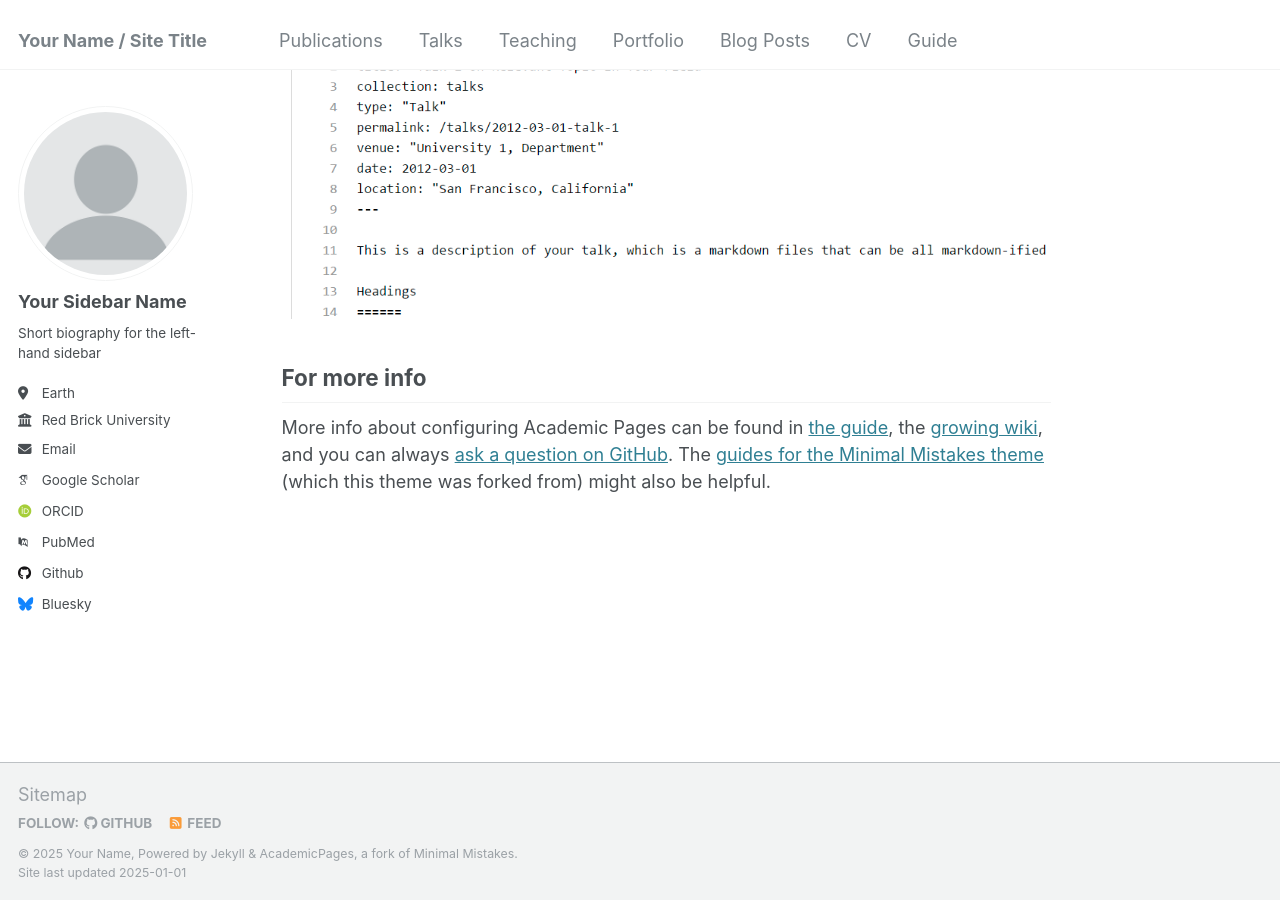
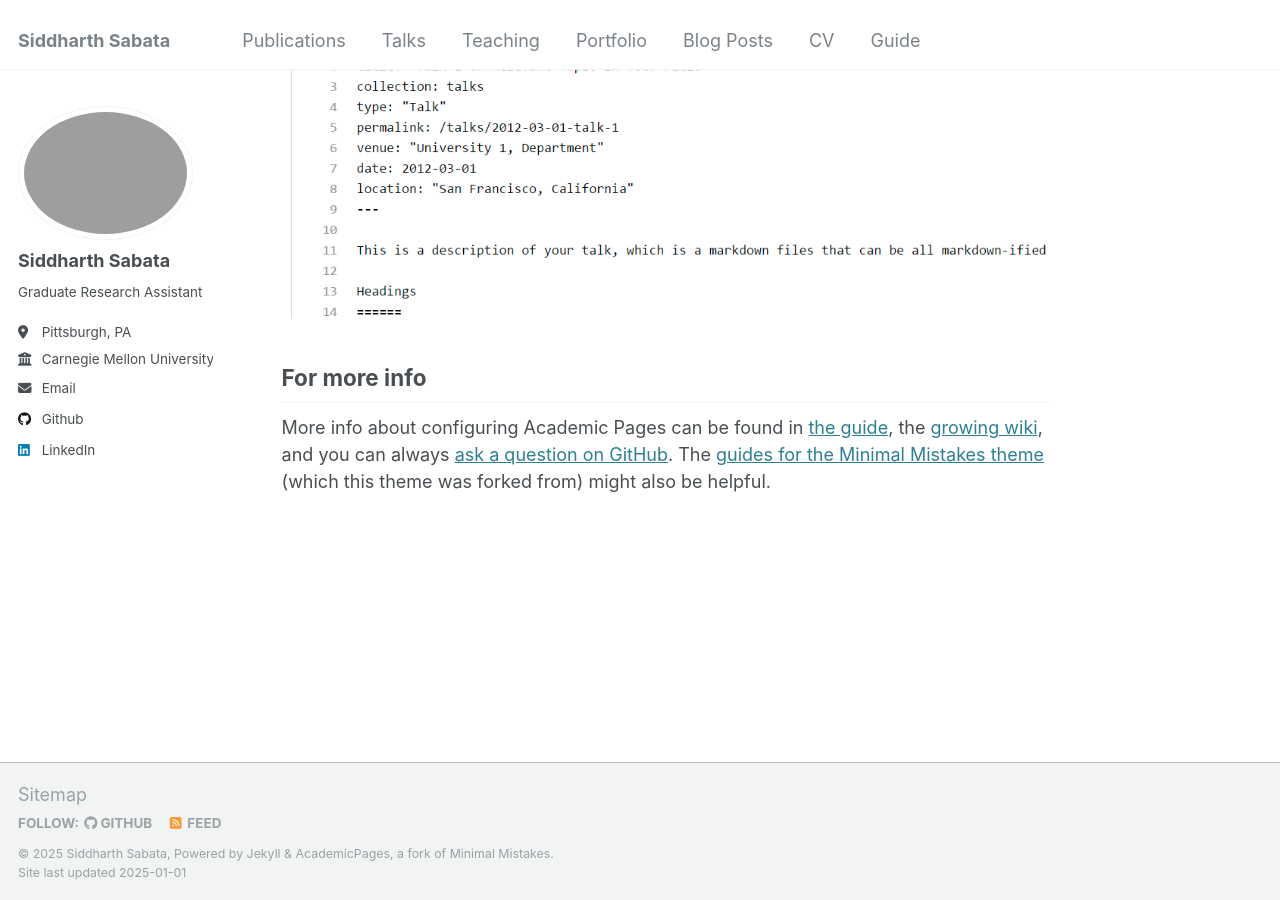
Before and after one commit to siddsabata/siddsabata.github.io, a Jekyll site: the page built from _pages/about.md, in a window 1280 px wide and 900 px high, scrolled down 2643 px. Built offline with Jekyll 4.4.1, drawn with Linux system fonts in a browser that asks for light colours; some web fonts are replaced.

Commit message:
Update _config.yml

```diff
--- a/_config.yml
+++ b/_config.yml
@@ -8,35 +8,35 @@
 
 # Basic Site Settings
 locale                   : "en-US"
-title                    : "Your Name / Site Title"
+title                    : "Siddharth Sabata"
 title_separator          : "-"
-name                     : &name "Your Name"
-description              : &description "personal description"
-url                      : https://academicpages.github.io # the base hostname & protocol for your site e.g. "https://[your GitHub username].github.io"
+name                     : &name "Siddharth Sabata"
+description              :
+url                      : https://siddsabata.github.io # the base hostname & protocol for your site e.g. "https://[your GitHub username].github.io"
 baseurl                  : "" # the subpath of your site, e.g. "/blog"
-repository               : "academicpages/academicpages.github.io"
+repository               : "siddsabata/siddsabata.github.io"
 
 # Site Author - The following control what appear as part of the author content on the side bar.
 #               If a field is blank the icon and link will not appear, otherwise it will be shown.
 #               Additional customization can be done by editing /_includes/author-profile.html
 author:
   # Biographic information
-  avatar           : "profile.png"
-  name             : "Your Sidebar Name"
+  avatar           : "profile.jpeg"
+  name             : "Siddharth Sabata"
   pronouns         : # example: "she/her"
-  bio              : "Short biography for the left-hand sidebar"
-  location         : "Earth"
-  employer         : "Red Brick University"
+  bio              : "Graduate Research Assistant"
+  location         : "Pittsburgh, PA"
+  employer         : "Carnegie Mellon University"
   uri              : # URL
-  email            : "none@example.org"
+  email            : "siddharth@sabata.net"
 
   # Academic websites
   arxiv            : # URL - Update with the correct link to your profile
-  googlescholar    : "https://scholar.google.com/citations?user=PS_CX0AAAAAJ"
+  googlescholar    :
   impactstory      : # URL
-  orcid            : "http://orcid.org/yourorcidurl"
+  orcid            :
   semantic         : # URL
-  pubmed           : "https://www.ncbi.nlm.nih.gov/pubmed/?term=john+snow"
+  pubmed           :
   researchgate     : # URL
   scopus           : # URL
 
@@ -44,12 +44,12 @@ author:
   bitbucket        : # Username - Update with your username on the site
   codepen          : # Username
   dribbble         : # Username
-  github           : "academicpages"
+  github           : "siddsabata"
   kaggle           : # Username
   stackoverflow    : # User number or user number and name (i.e., use "1" or "1/jeff-atwood")
 
   # Social media
-  bluesky          : "bsky.app" # Replace this with you Bluesky username
+  bluesky          :
   facebook         : # Username
   flickr           : # Username
   foursquare       : # Username
@@ -58,7 +58,7 @@ author:
   keybase          : # Username
   instagram        : # Username
   lastfm           : # Username
-  linkedin         : # Username
+  linkedin         : "siddsabata"
   mastodon         : # URL
   medium           : # URL
   pinterest        : # Username
```
